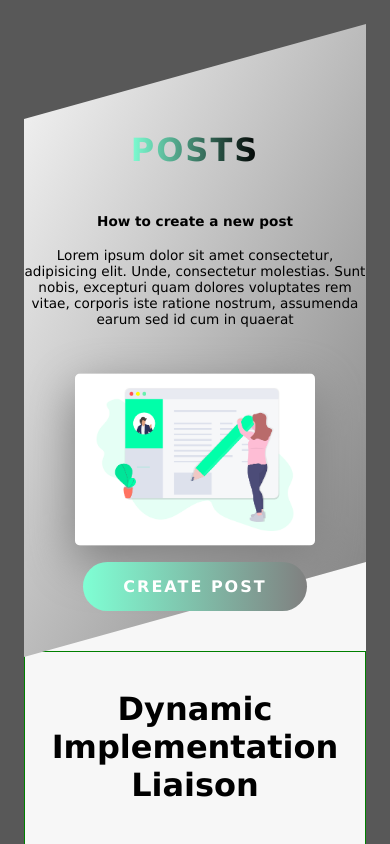
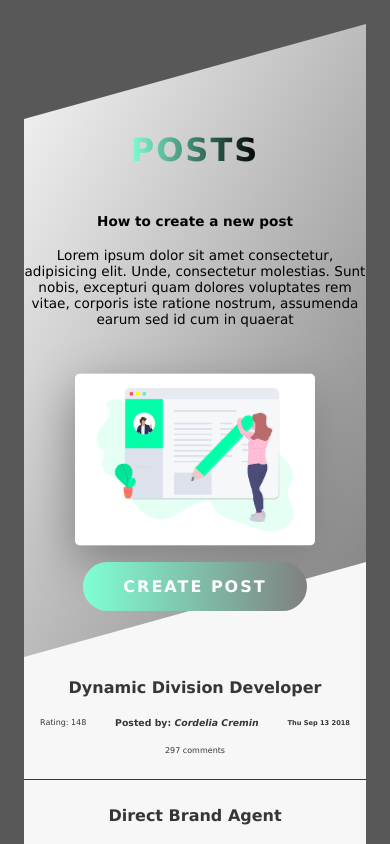
Before and after one commit to angelbenoit/SocialMediaClone, a React (Create React App) app in the folder client/: page /posts in a window 390 px wide. Shown: the top 844 px of the page. Built offline with nearby package versions, Linux system fonts and the light colour scheme; no server answers.

Commit message:
add hover effect to each post and add border to each one

```diff
--- a/client/src/components/PostItem.js
+++ b/client/src/components/PostItem.js
@@ -7,7 +7,7 @@ class PostItem extends Component {
                 <div className="postItem__title u-center-text"><h1>{this.props.title}</h1></div>
                 <div className="postItem__author">
                     <p>Rating: {(Math.random() * 1000).toFixed(0)}</p>
-                    <h3>Posted by: {this.props.name}</h3>
+                    <h3>Posted by: <i>{this.props.name}</i></h3>
                     <h5>{new Date().toDateString()}</h5>
                 </div>
                 <div className="postItem__comments u-center-text">
--- a/client/src/components/PostList.js
+++ b/client/src/components/PostList.js
@@ -7,17 +7,17 @@ class PostList extends Component {
         return (
             <div>
                 <PostItem
-                    name={faker.name.firstName()}
+                    name={faker.name.findName()}
                     title={faker.name.title()}
                 />
 
                 <PostItem
-                    name={faker.name.firstName()}
+                    name={faker.name.findName()}
                     title={faker.name.title()}
                 />
 
                 <PostItem
-                    name={faker.name.firstName()}
+                    name={faker.name.findName()}
                     title={faker.name.title()}
                 />
 
--- a/client/src/css/style.css
+++ b/client/src/css/style.css
@@ -132,13 +132,22 @@ body {
       width: 8rem; } }
 
 .postItem {
+  color: #363636;
+  border-bottom: 1px solid #363636;
   display: flex;
   flex-direction: column;
-  border: 1px solid green;
   padding: 1rem; }
+  @media only screen and (max-width: 700px) {
+    .postItem {
+      font-size: 75%; } }
+  @media only screen and (max-width: 700px) {
+    .postItem {
+      font-size: 50%; } }
   .postItem:hover {
     cursor: pointer;
-    background-color: #e4e4e4; }
+    background-color: #363636;
+    border: 1px solid #c7c7c7;
+    color: #f7f7f7; }
   .postItem__author {
     display: flex;
     justify-content: space-between;
--- a/client/src/sass/abstracts/_variables.scss
+++ b/client/src/sass/abstracts/_variables.scss
@@ -1,6 +1,9 @@
 //colors
 $color-grey-light-1: #f7f7f7;
 $color-grey-light-2: #e4e4e4;
+$color-grey-light-3: #c7c7c7;
+
+$color-black-light-1: rgb(54, 54, 54);
 
 //grid variables
 $grid-width: 114rem;
--- a/client/src/sass/components/_post__item.scss
+++ b/client/src/sass/components/_post__item.scss
@@ -1,12 +1,23 @@
 .postItem{
+    color: $color-black-light-1;
+    border-bottom: 1px solid $color-black-light-1;
     display: flex;
     flex-direction: column;
-    border: 1px solid green;
     padding: 1rem;
+
+    @media only screen and (max-width: 700px) {
+        font-size: 75%;
+    }
+
+    @media only screen and (max-width: 700px) {
+        font-size: 50%;
+    }
 
     &:hover{
         cursor: pointer;
-        background-color: $color-grey-light-2;
+        background-color: $color-black-light-1;
+        border: 1px solid $color-grey-light-3;
+        color: $color-grey-light-1;
     }
 
     &__author{
```
Also changed, not shown: client/src/components/PostForm.js (added, +13 -0 lines).
